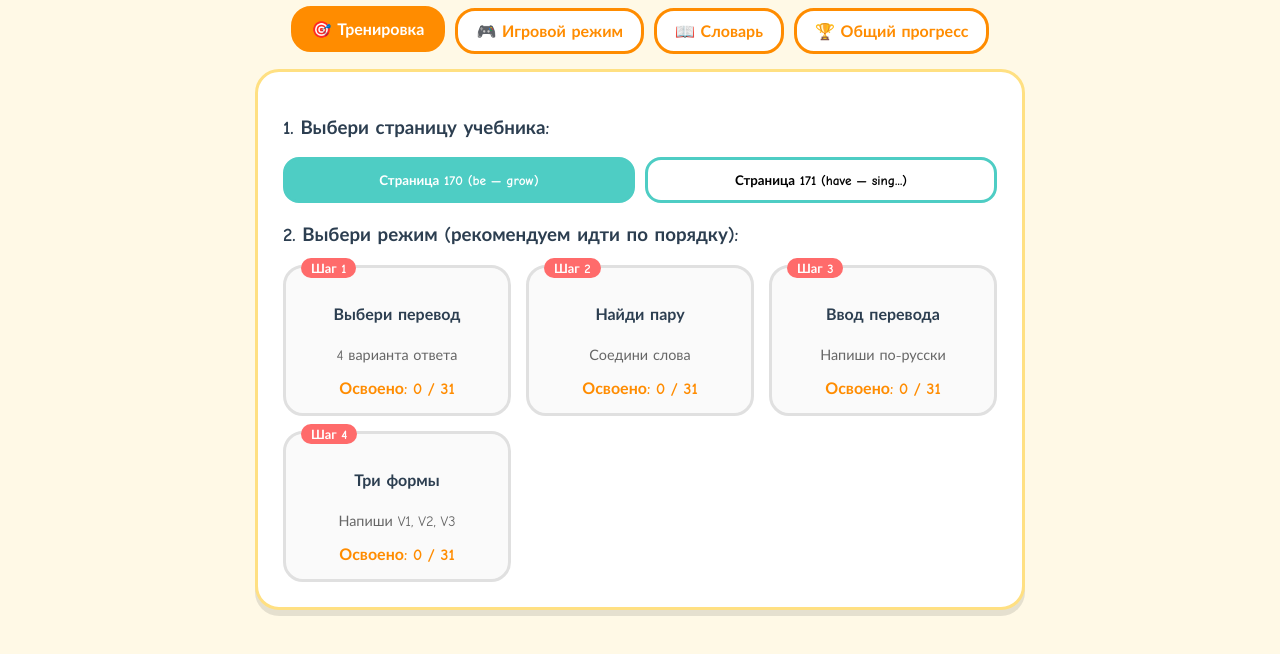
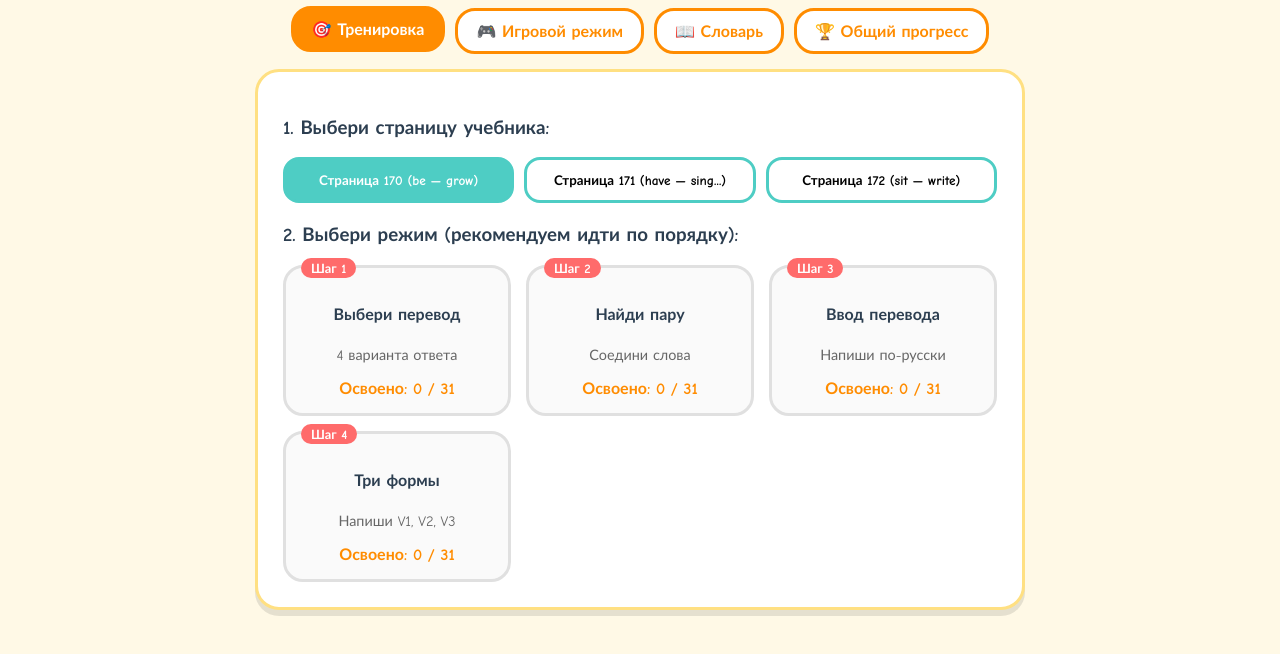
Before and after one commit to tiklgk/verbs, a plain HTML site: page index.html in a window 1280 px wide. Shown: the part 68-722 px from the top of the page. Drawn offline with Linux system fonts and the light colour scheme.

Commit message:
Update index.html

```diff
--- a/index.html
+++ b/index.html
@@ -191,9 +191,51 @@ const VERBS_DATA = {
       { v1: "lend", v2: "lent", v3: "lent", tr: "давать взаймы", syn: ["давать взаймы", "одалживать", "занять"] },
       { v1: "let", v2: "let", v3: "let", tr: "позволять, разрешать", syn: ["позволять", "разрешать", "пускать"] },
       { v1: "lose", v2: "lost", v3: "lost", tr: "терять, проигрывать", syn: ["терять", "проигрывать", "потерять", "проиграть"] },
-      { v1: "make", v2: "made", v3: "made", tr: "делать, создавать", syn: ["делать", "создавать", "сделать", "изготовлять"] }
+            { v1: "make", v2: "made", v3: "made", tr: "делать, заставлять", syn: ["делать", "заставлять", "создавать", "сделать"] },
+      { v1: "mean", v2: "meant", v3: "meant", tr: "означать, иметь в виду", syn: ["означать", "иметь в виду", "значить"] },
+      { v1: "meet", v2: "met", v3: "met", tr: "встречать(ся), познакомиться", syn: ["встречать", "встречаться", "познакомиться", "встретить"] },
+      { v1: "pay", v2: "paid", v3: "paid", tr: "платить", syn: ["платить", "заплатить", "оплачивать"] },
+      { v1: "put", v2: "put", v3: "put", tr: "класть, ставить", syn: ["класть", "ставить", "положить", "поставить"] },
+      { v1: "read", v2: "read", v3: "read", tr: "читать", syn: ["читать", "прочитать", "прочесть"] },
+      { v1: "ride", v2: "rode", v3: "ridden", tr: "кататься верхом", syn: ["кататься верхом", "ездить верхом", "кататься", "ехать"] },
+      { v1: "ring", v2: "rang", v3: "rung", tr: "звонить", syn: ["звонить", "позвонить", "звенеть"] },
+      { v1: "run", v2: "ran", v3: "run", tr: "бежать, бегать", syn: ["бежать", "бегать", "побежать"] },
+      { v1: "say", v2: "said", v3: "said", tr: "говорить, сказать", syn: ["говорить", "сказать", "произносить"] },
+      { v1: "see", v2: "saw", v3: "seen", tr: "видеть", syn: ["видеть", "увидеть", "смотреть"] },
+      { v1: "seek", v2: "sought", v3: "sought", tr: "искать", syn: ["искать", "разыскивать", "стремиться"] },
+      { v1: "sell", v2: "sold", v3: "sold", tr: "продавать", syn: ["продавать", "продать", "торговать"] },
+      { v1: "send", v2: "sent", v3: "sent", tr: "посылать, отправлять", syn: ["посылать", "отправлять", "послать", "отправить"] },
+      { v1: "set", v2: "set", v3: "set", tr: "ставить, класть", syn: ["ставить", "класть", "устанавливать", "поставить"] },
+      { v1: "shake", v2: "shook", v3: "shaken", tr: "трясти", syn: ["трясти", "встряхнуть", "дрожать"] },
+      { v1: "shine", v2: "shone", v3: "shone", tr: "светить", syn: ["светить", "сиять", "блестеть"] },
+      { v1: "show", v2: "showed", v3: "shown / showed", tr: "показывать", syn: ["показывать", "показать", "демонстрировать"] },
+      { v1: "shut", v2: "shut", v3: "shut", tr: "закрывать, захлопывать", syn: ["закрывать", "захлопывать", "закрыть", "захлопнуть"] },
+      { v1: "sing", v2: "sang", v3: "sung", tr: "петь", syn: ["петь", "спеть", "напевать"] }
+    ]
+  },
+  "172": {
+    title: "Страница 172 (sit — write)",
+    verbs: [
+      { v1: "sit", v2: "sat", v3: "sat", tr: "сидеть", syn: ["сидеть", "посидеть", "садиться"] },
+      { v1: "sleep", v2: "slept", v3: "slept", tr: "спать", syn: ["спать", "поспать", "засыпать"] },
+      { v1: "smell", v2: "smelt / smelled", v3: "smelt / smelled", tr: "нюхать, пахнуть", syn: ["нюхать", "пахнуть", "понюхать", "чувствовать запах"] },
+      { v1: "speak", v2: "spoke", v3: "spoken", tr: "говорить, разговаривать", syn: ["говорить", "разговаривать", "сказать", "беседовать"] },
+      { v1: "spend", v2: "spent", v3: "spent", tr: "тратить, проводить", syn: ["тратить", "проводить", "потратить", "провести", "расходовать"] },
+      { v1: "stand", v2: "stood", v3: "stood", tr: "стоять", syn: ["стоять", "постоять", "вставать", "терпеть"] },
+      { v1: "sweep", v2: "swept", v3: "swept", tr: "подметать", syn: ["подметать", "подмести", "мести"] },
+      { v1: "swim", v2: "swam", v3: "swum", tr: "плавать", syn: ["плавать", "плыть", "поплавать"] },
+      { v1: "take", v2: "took", v3: "taken", tr: "брать, взять", syn: ["брать", "взять", "забирать", "принимать"] },
+      { v1: "teach", v2: "taught", v3: "taught", tr: "учить", syn: ["учить", "обучать", "научить", "преподавать"] },
+      { v1: "tell", v2: "told", v3: "told", tr: "сказать, рассказать", syn: ["сказать", "рассказать", "говорить", "рассказывать", "сообщать"] },
+      { v1: "think", v2: "thought", v3: "thought", tr: "думать, полагать", syn: ["думать", "полагать", "подумать", "считать", "мыслить"] },
+      { v1: "understand", v2: "understood", v3: "understood", tr: "понимать, предполагать", syn: ["понимать", "предполагать", "понять"] },
+      { v1: "wear", v2: "wore", v3: "worn", tr: "носить (одежду), изнашивать", syn: ["носить", "носить одежду", "изнашивать", "одевать", "быть одетым"] },
+      { v1: "win", v2: "won", v3: "won", tr: "выигрывать, побеждать", syn: ["выигрывать", "побеждать", "выиграть", "победить"] },
+      { v1: "write", v2: "wrote", v3: "written", tr: "писать", syn: ["писать", "написать", "записывать"] }
     ]
   }
+
+
 };
 const MODES = [
   { id: "choice", step: "Шаг 1", name: "Выбери перевод", desc: "4 варианта ответа" },
```
